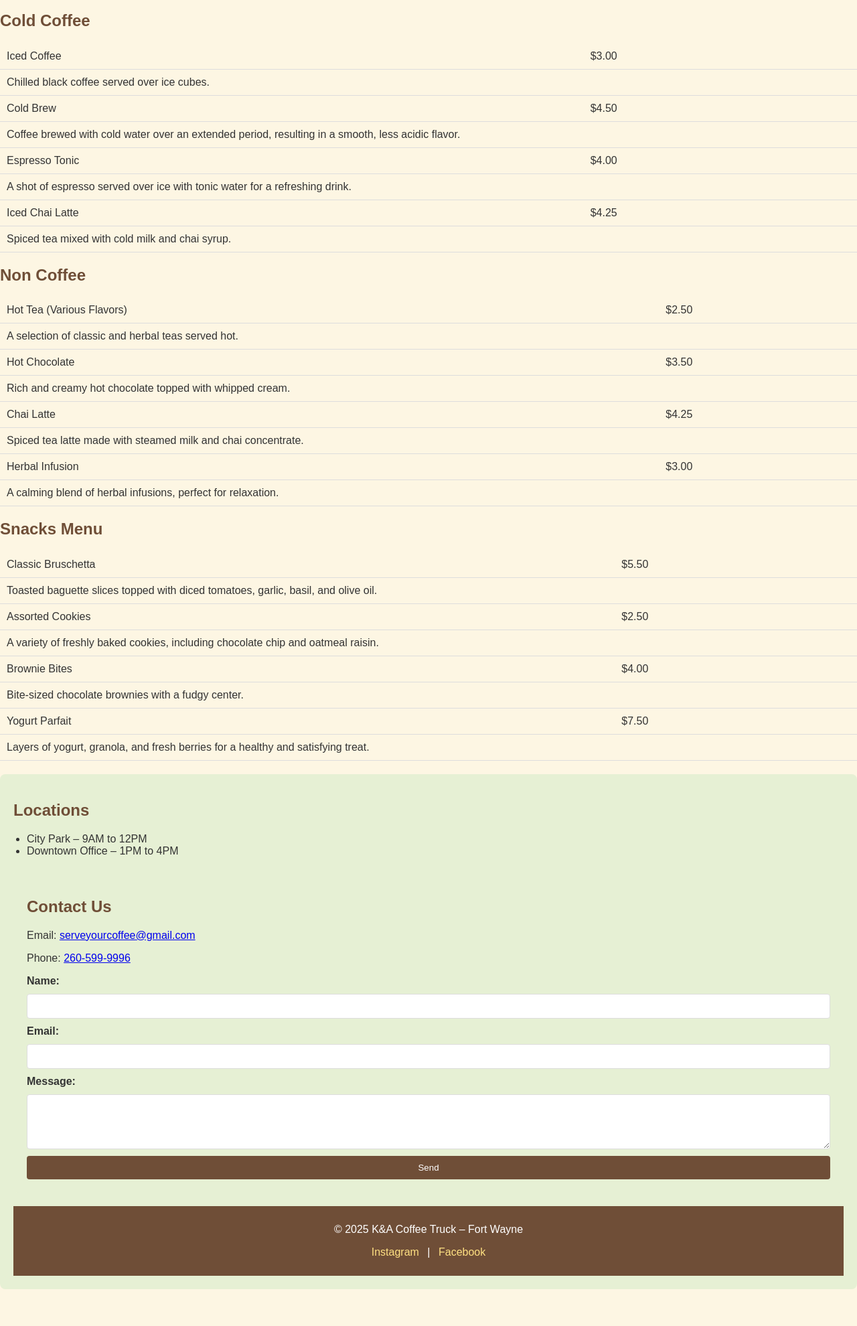
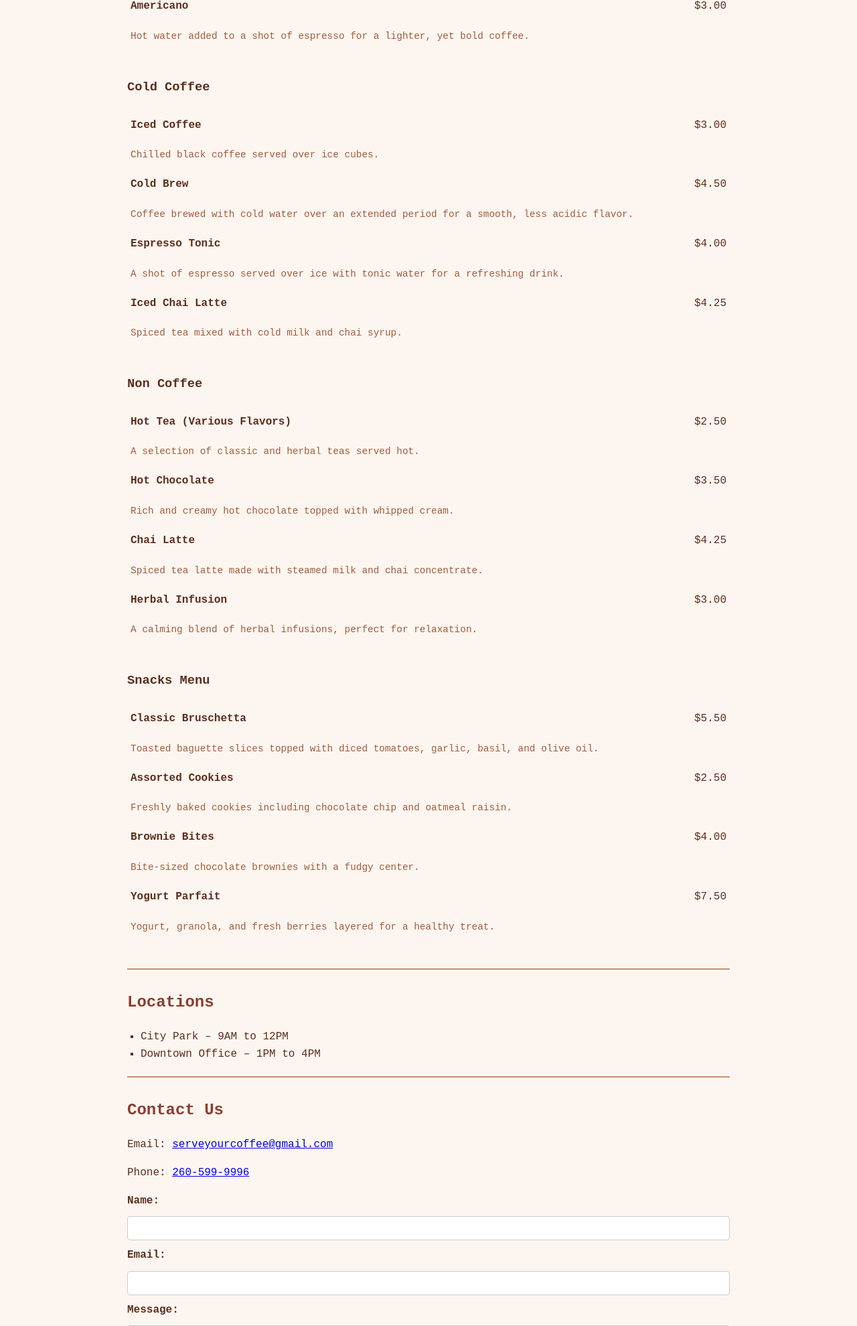
Before and after one commit to Bhlool005/website, a plain HTML site: page index.html in a window 1280 px wide. Shown: the part 820-2800 px from the top of the page at 67% size. Before the commit the page ends 2765 px from the top, so only its background shows below. Drawn offline with Linux system fonts and the light colour scheme.

Commit message:
Update index.html

```diff
--- a/index.html
+++ b/index.html
@@ -1,17 +1,154 @@
 <!DOCTYPE html>
 <html lang="en">
 <head>
-  <meta charset="UTF-8">
-  <meta name="viewport" content="width=device-width, initial-scale=1.0">
+  <meta charset="UTF-8" />
+  <meta name="viewport" content="width=device-width, initial-scale=1.0" />
   <title>K&A Coffee Truck</title>
   <meta name="description" content="Fresh coffee on the go – Check out our menu, locations, and contact info!">
-  <link rel="stylesheet" href="main.css">
+  <style>
+    body {
+      font-family: 'Courier New', monospace;
+      margin: 0;
+      background-color: #fdf6f0;
+      color: #5b2e1b;
+      line-height: 1.6;
+    }
+
+    header {
+      background-image: url('https://marketplace.canva.com/EAF2Xztb3Mw/1/0/518w/canva-pink-simple-coffee-shop-menu-MZpXKbx4W8k.jpg');
+      background-size: cover;
+      background-position: center;
+      padding: 60px 20px;
+      text-align: center;
+      color: #fff;
+    }
+
+    header h1 {
+      font-size: 48px;
+      margin-bottom: 10px;
+    }
+
+    header p {
+      font-size: 20px;
+    }
+
+    nav ul {
+      list-style: none;
+      padding: 0;
+      display: flex;
+      justify-content: center;
+      gap: 20px;
+      margin-top: 20px;
+    }
+
+    nav a {
+      color: #fff;
+      text-decoration: none;
+      font-weight: bold;
+    }
+
+    h2 {
+      border-top: 2px solid #c98f66;
+      padding-top: 30px;
+      color: #8b3e2f;
+    }
+
+    main {
+      padding: 40px 20px;
+      max-width: 900px;
+      margin: auto;
+    }
+
+    .menu-section {
+      margin-bottom: 40px;
+    }
+
+    .menu-table {
+      width: 100%;
+      border-collapse: collapse;
+    }
+
+    .menu-table td {
+      padding: 10px 5px;
+      vertical-align: top;
+    }
+
+    .item-name {
+      font-weight: bold;
+      width: 70%;
+    }
+
+    .item-price {
+      text-align: right;
+      width: 30%;
+    }
+
+    .description {
+      font-size: 0.9em;
+      color: #a15b3b;
+    }
+
+    #locations ul {
+      list-style-type: square;
+      padding-left: 20px;
+    }
+
+    #contact form {
+      display: flex;
+      flex-direction: column;
+      gap: 10px;
+      margin-top: 10px;
+    }
+
+    label {
+      font-weight: bold;
+    }
+
+    input, textarea, button {
+      padding: 8px;
+      font-size: 1em;
+      border: 1px solid #ccc;
+      border-radius: 4px;
+    }
+
+    button {
+      background-color: #8b3e2f;
+      color: #fff;
+      cursor: pointer;
+      border: none;
+    }
+
+    button:hover {
+      background-color: #a3563c;
+    }
+
+    footer {
+      background-color: #eee2dc;
+      padding: 20px;
+      text-align: center;
+      font-size: 14px;
+      margin-top: 40px;
+    }
+
+    footer a {
+      color: #8b3e2f;
+      text-decoration: none;
+      margin: 0 5px;
+    }
+
+    @media (max-width: 600px) {
+      nav ul {
+        flex-direction: column;
+      }
+    }
+  </style>
 </head>
+
 <body>
-  <!-- Header with background image -->
+  <!-- Header -->
   <header>
     <h1>K&A Coffee Truck</h1>
-    <p>Fresh Coffee on the Go &ndash; Fort Wayne</p>
+    <p>Fresh Coffee on the Go – Fort Wayne</p>
     <nav aria-label="Main navigation">
       <ul>
         <li><a href="#menu">Menu</a></li>
@@ -21,50 +158,22 @@
     </nav>
   </header>
 
- .menu-table {
-      width: 100%;
-      border-collapse: collapse;
-    }
-    .menu-table td {
-      padding: 10px 5px;
-      vertical-align: top;
-    }
-    .item-name {
-      font-weight: bold;
-      width: 70%;
-    }
-    .item-price {
-      text-align: right;
-      width: 30%;
-    }
-    .description {
-      font-size: 0.9em;
-      color: #a15b3b;
-    }
-    .location {
-      text-align: center;
-      margin-top: 40px;
-      font-size: 16px;
-    }
-  </style>
-</head>
-<body>
-
-  <h1>Coffee Menu</h1>
+  <!-- Main Content -->
+  <main>
+    <!-- MENU -->
+    <section id="menu">
+      <h2>Coffee Menu</h2>
 
       <!-- HOT COFFEE -->
       <div class="menu-section">
-    <h2>Hot Coffee</h2>
+        <h3>Hot Coffee</h3>
         <table class="menu-table">
           <tr><td class="item-name">Black Coffee</td><td class="item-price">$2.50</td></tr>
           <tr><td colspan="2" class="description">A classic, strong cup of black coffee made from freshly ground beans.</td></tr>
-
           <tr><td class="item-name">Latte</td><td class="item-price">$3.50</td></tr>
           <tr><td colspan="2" class="description">Espresso combined with steamed milk and topped with a small amount of foam.</td></tr>
-
           <tr><td class="item-name">Cappuccino</td><td class="item-price">$3.75</td></tr>
           <tr><td colspan="2" class="description">Equal parts espresso, steamed milk, and foam for a rich and frothy texture.</td></tr>
-
           <tr><td class="item-name">Americano</td><td class="item-price">$3.00</td></tr>
           <tr><td colspan="2" class="description">Hot water added to a shot of espresso for a lighter, yet bold coffee.</td></tr>
         </table>
@@ -72,17 +181,14 @@
 
       <!-- COLD COFFEE -->
       <div class="menu-section">
-    <h2>Cold Coffee</h2>
+        <h3>Cold Coffee</h3>
         <table class="menu-table">
           <tr><td class="item-name">Iced Coffee</td><td class="item-price">$3.00</td></tr>
           <tr><td colspan="2" class="description">Chilled black coffee served over ice cubes.</td></tr>
-
           <tr><td class="item-name">Cold Brew</td><td class="item-price">$4.50</td></tr>
-      <tr><td colspan="2" class="description">Coffee brewed with cold water over an extended period, resulting in a smooth, less acidic flavor.</td></tr>
-
+          <tr><td colspan="2" class="description">Coffee brewed with cold water over an extended period for a smooth, less acidic flavor.</td></tr>
           <tr><td class="item-name">Espresso Tonic</td><td class="item-price">$4.00</td></tr>
           <tr><td colspan="2" class="description">A shot of espresso served over ice with tonic water for a refreshing drink.</td></tr>
-
           <tr><td class="item-name">Iced Chai Latte</td><td class="item-price">$4.25</td></tr>
           <tr><td colspan="2" class="description">Spiced tea mixed with cold milk and chai syrup.</td></tr>
         </table>
@@ -90,52 +196,45 @@
 
       <!-- NON COFFEE -->
       <div class="menu-section">
-    <h2>Non Coffee</h2>
+        <h3>Non Coffee</h3>
         <table class="menu-table">
           <tr><td class="item-name">Hot Tea (Various Flavors)</td><td class="item-price">$2.50</td></tr>
           <tr><td colspan="2" class="description">A selection of classic and herbal teas served hot.</td></tr>
-
           <tr><td class="item-name">Hot Chocolate</td><td class="item-price">$3.50</td></tr>
           <tr><td colspan="2" class="description">Rich and creamy hot chocolate topped with whipped cream.</td></tr>
-
           <tr><td class="item-name">Chai Latte</td><td class="item-price">$4.25</td></tr>
           <tr><td colspan="2" class="description">Spiced tea latte made with steamed milk and chai concentrate.</td></tr>
-
           <tr><td class="item-name">Herbal Infusion</td><td class="item-price">$3.00</td></tr>
           <tr><td colspan="2" class="description">A calming blend of herbal infusions, perfect for relaxation.</td></tr>
         </table>
       </div>
 
-  <!-- SNACKS MENU -->
+      <!-- SNACKS -->
       <div class="menu-section">
-    <h2>Snacks Menu</h2>
+        <h3>Snacks Menu</h3>
         <table class="menu-table">
           <tr><td class="item-name">Classic Bruschetta</td><td class="item-price">$5.50</td></tr>
           <tr><td colspan="2" class="description">Toasted baguette slices topped with diced tomatoes, garlic, basil, and olive oil.</td></tr>
-
           <tr><td class="item-name">Assorted Cookies</td><td class="item-price">$2.50</td></tr>
-      <tr><td colspan="2" class="description">A variety of freshly baked cookies, including chocolate chip and oatmeal raisin.</td></tr>
-
+          <tr><td colspan="2" class="description">Freshly baked cookies including chocolate chip and oatmeal raisin.</td></tr>
           <tr><td class="item-name">Brownie Bites</td><td class="item-price">$4.00</td></tr>
           <tr><td colspan="2" class="description">Bite-sized chocolate brownies with a fudgy center.</td></tr>
-
           <tr><td class="item-name">Yogurt Parfait</td><td class="item-price">$7.50</td></tr>
-      <tr><td colspan="2" class="description">Layers of yogurt, granola, and fresh berries for a healthy and satisfying treat.</td></tr>
+          <tr><td colspan="2" class="description">Yogurt, granola, and fresh berries layered for a healthy treat.</td></tr>
         </table>
       </div>
+    </section>
 
-    <!-- Locations Section -->
+    <!-- Locations -->
     <section id="locations">
       <h2>Locations</h2>
       <ul>
         <li>City Park – 9AM to 12PM</li>
         <li>Downtown Office – 1PM to 4PM</li>
       </ul>
-      <!-- Optional: Google Maps Embed Example -->
-      <!-- <iframe src="https://www.google.com/maps/embed?pb=..." width="100%" height="200" style="border:0;" allowfullscreen loading="lazy" referrerpolicy="no-referrer-when-downgrade"></iframe> -->
+    </section>
 
-
-    <!-- Contact Section -->
+    <!-- Contact -->
     <section id="contact">
       <h2>Contact Us</h2>
       <p>Email: <a href="mailto:serveyourcoffee@gmail.com">serveyourcoffee@gmail.com</a></p>
@@ -143,10 +242,10 @@
 
       <form>
         <label for="name">Name:</label>
-        <input type="text" id="name" name="name" required aria-required="true">
+        <input type="text" id="name" name="name" required>
 
         <label for="email">Email:</label>
-        <input type="email" id="email" name="email" required aria-required="true">
+        <input type="email" id="email" name="email" required>
 
         <label for="message">Message:</label>
         <textarea id="message" name="message" rows="4"></textarea>
@@ -160,8 +259,8 @@
   <footer>
     <p>&copy; 2025 K&A Coffee Truck – Fort Wayne</p>
     <p>
-      <a href="https://instagram.com/yourtruck" target="_blank" rel="noopener">Instagram</a> |
-      <a href="https://facebook.com/yourtruck" target="_blank" rel="noopener">Facebook</a>
+      <a href="https://instagram.com/yourtruck" target="_blank">Instagram</a> |
+      <a href="https://facebook.com/yourtruck" target="_blank">Facebook</a>
     </p>
   </footer>
 </body>
```
Lines whose indentation alone changed are shown as unchanged.
